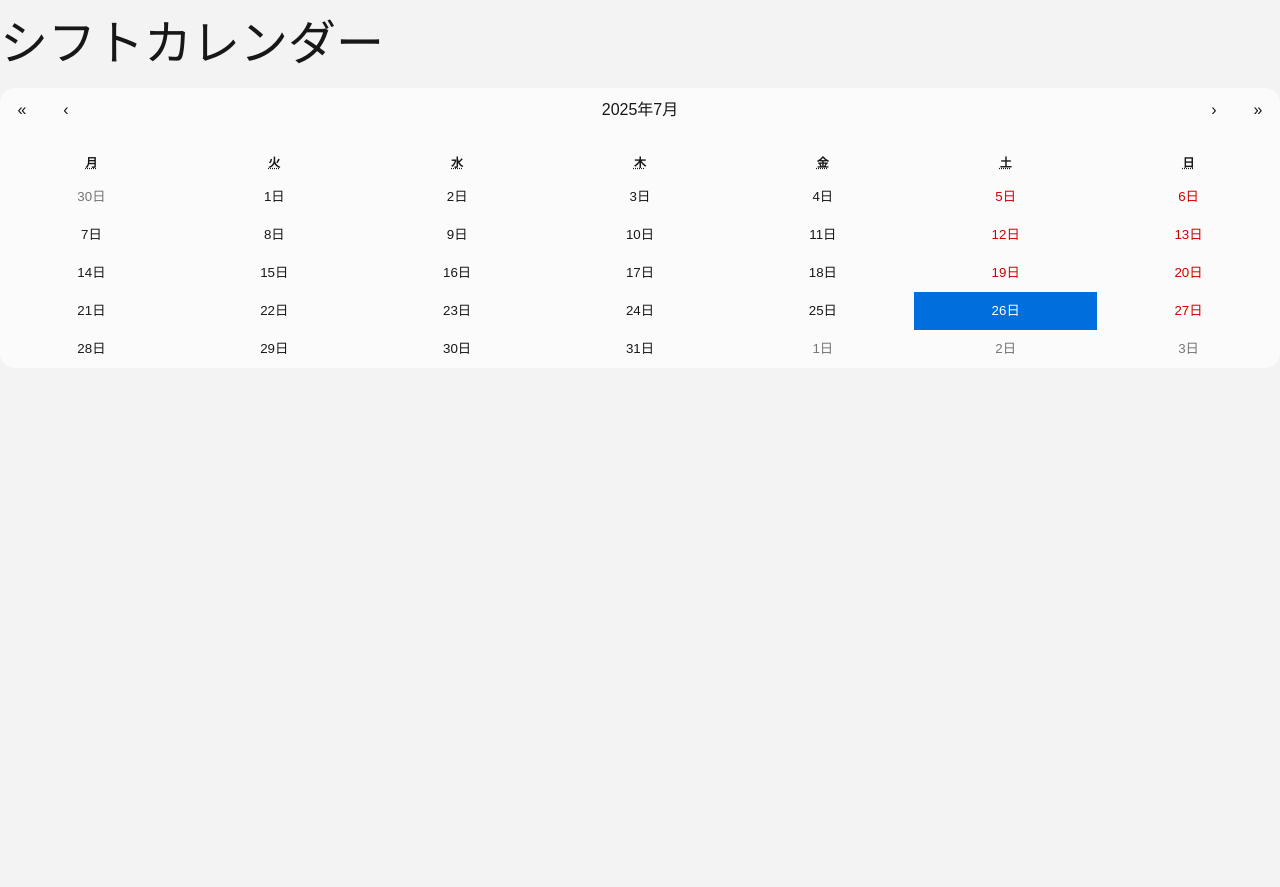
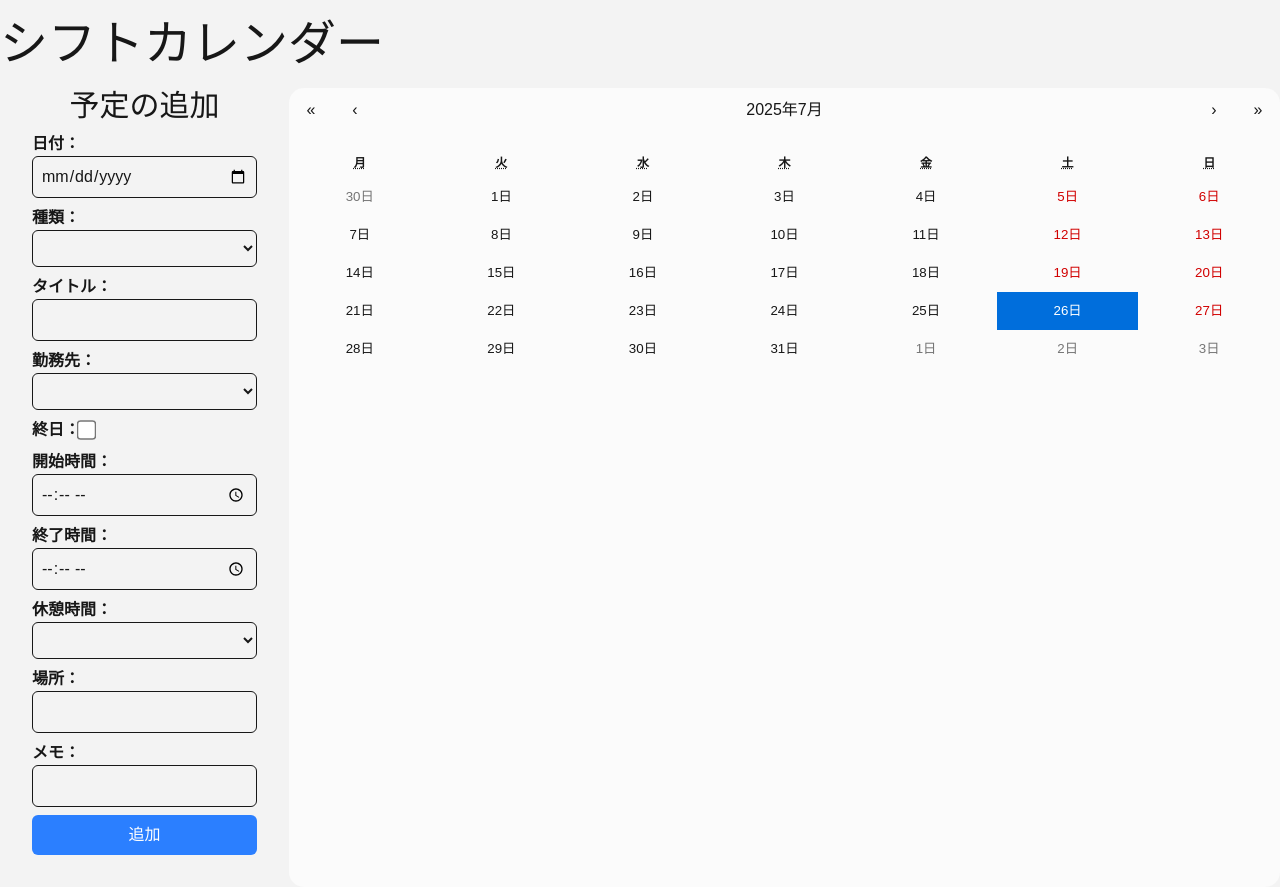
Before and after one commit to ogumakouta/shift-calendar, a Next.js app in the folder frontend/: page /calendar in a window 1280 px wide. Before the commit the page ends 800 px from the top, so only its background shows below. Built offline with nearby package versions, Linux system fonts and the light colour scheme; no server answers; sample sign-in values are in the browser's storage.

Commit message:
予定作成フォームコンポーネントを読み込む コード追加：calendar/page.tsx

```diff
--- a/frontend/src/app/calendar/page.tsx
+++ b/frontend/src/app/calendar/page.tsx
@@ -2,11 +2,11 @@
 import { useEffect, useState } from 'react';
 import { useRouter } from 'next/navigation';
 import Calender from '../../../components/Calendar';
+import CreateEvent from '../../../components/CreateEvent';
 import Link from 'next/link';
 
 export default function CalendarPage() {
   const router = useRouter();
-
   const [isLoading, setIsLoading] = useState(true);
 
   useEffect(() => {
@@ -32,11 +32,12 @@ export default function CalendarPage() {
 
   // 認証が成功した場合に表示されるページ内容
   return (
-    <main>
-      <Calender />
+    <div className="flex">
+      <CreateEvent/>
+      <Calender/>
       {/* <button onClick={logout}>ログアウト</button>
       <p>このページはログインしたユーザーのみが閲覧できます。</p> */}
       {/* ここにカレンダーのコンポーネントや機能を追加していく */}
-    </main>
+    </div>
   );
 }
```
